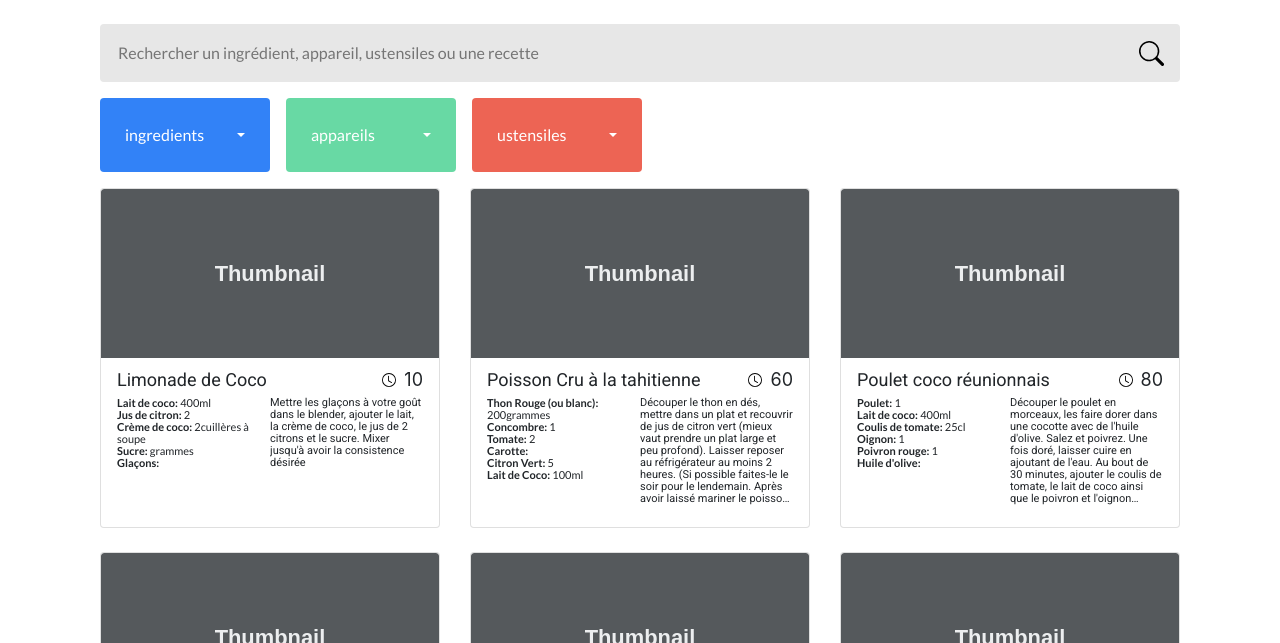
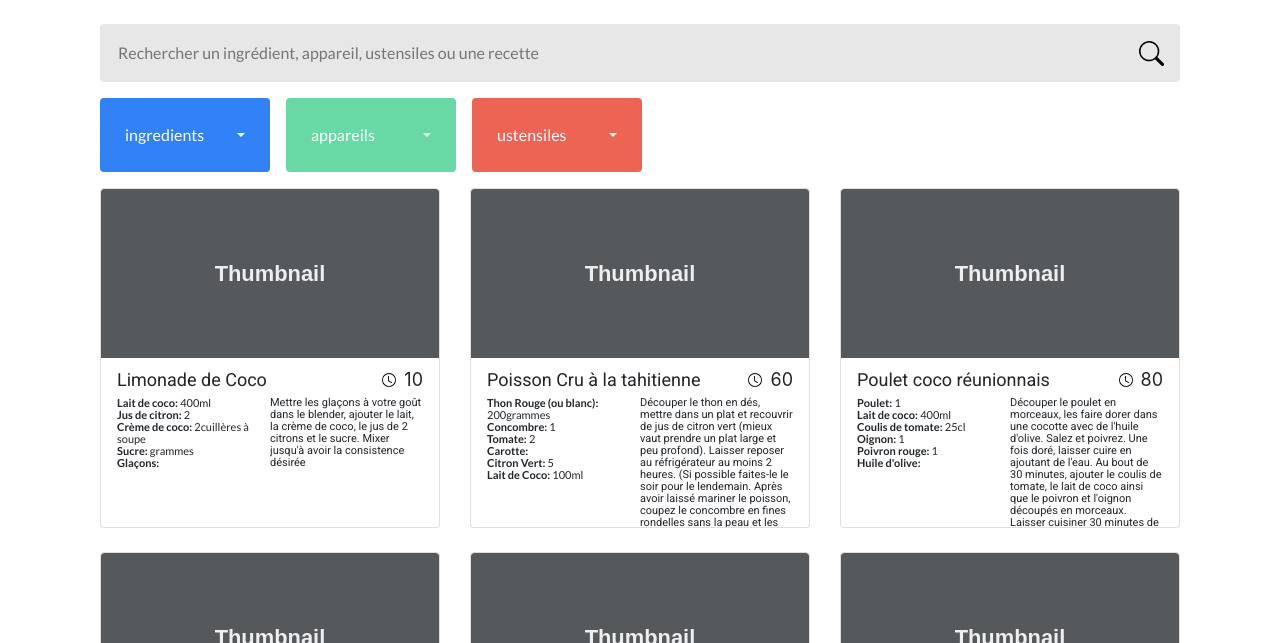
Before and after one commit to greg0r1/GregoryDernaucourt_7_02102021, a website with bundled scripts: page index.html in a window 1280 px wide. Shown: the part 157-800 px from the top of the page. Built offline with nearby package versions, Linux system fonts and the light colour scheme.

Commit message:
validator html + css corrections

```diff
--- a/assets/styles/sass/Components/_article.scss
+++ b/assets/styles/sass/Components/_article.scss
@@ -12,14 +12,6 @@
 
     p {
         display: -webkit-box;
-        -webkit-box-orient: vertical;
-        -moz-box-orient: vertical;
-        -ms-box-orient: vertical;
-        box-orient: vertical;
-        -webkit-line-clamp: 9;
-        -moz-line-clamp: 6;
-        -ms-line-clamp: 6;
-        line-clamp: 6;
         text-overflow: ellipsis;
         overflow: hidden;
     }
--- a/index.html
+++ b/index.html
@@ -32,7 +32,6 @@
           </div>
         </div>
       </main>
-      <main class="container"></main>
     </div>
     <script type="module" src="./assets/js/index.js"></script>
   </body>
```
Also changed, not shown: assets/styles/css/style.css, 1 other file.
